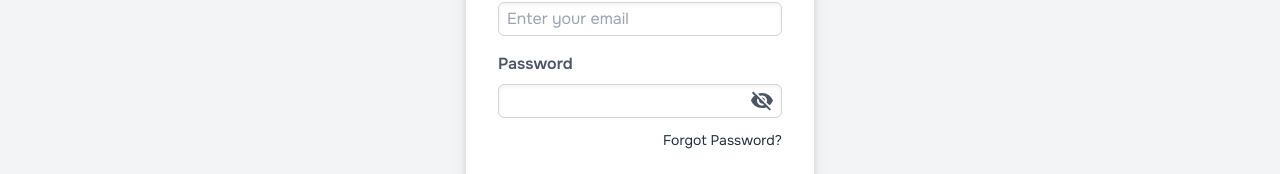
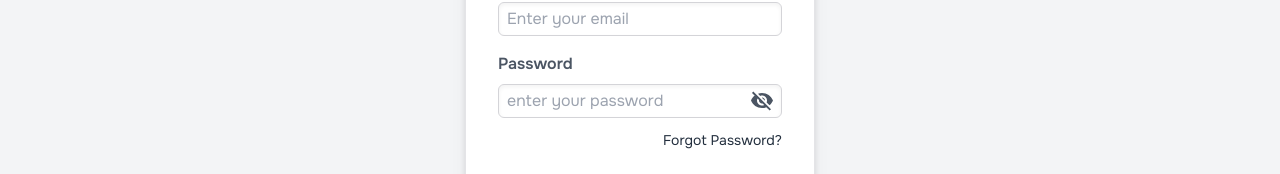
Before and after one commit to mhnipu/Ecommerce-app-React-, a React (Vite) app: page /signIn in a window 1280 px wide. Shown: the part 287-461 px from the top of the page. Built offline with nearby package versions, Linux system fonts and the light colour scheme.

Commit message:
signin page fixed

```diff
--- a/src/pages/Sign_in.jsx
+++ b/src/pages/Sign_in.jsx
@@ -179,9 +179,11 @@ const Sign_in = () => {
                                 </label>
                                 <div className="relative">
                                     {/* Password Input */}
+
                                     <input
-                                        className={`w-full  py-1 border border-zinc-300 shadow-inner rounded-md px-2 text-base outline-none focus-within:shadow-appShadow duration-100  Hover cursor-pointer`}
-                                        placeholder=''
+                                        className={`w-full py-1 border border-zinc-300 shadow-inner rounded-md px-2 text-base outline-none focus-within:shadow-appShadow duration-100 hover cursor-pointer Hover`}
+                                        placeholder='enter your password'
+                                        style={{ fontSize: '16px' }} // Adjust the font size here
                                         type={showPassword ? 'text' : 'password'}
                                         value={password}
                                         onChange={(e) => handlePasswordChange(e.target.value, e)}
```
